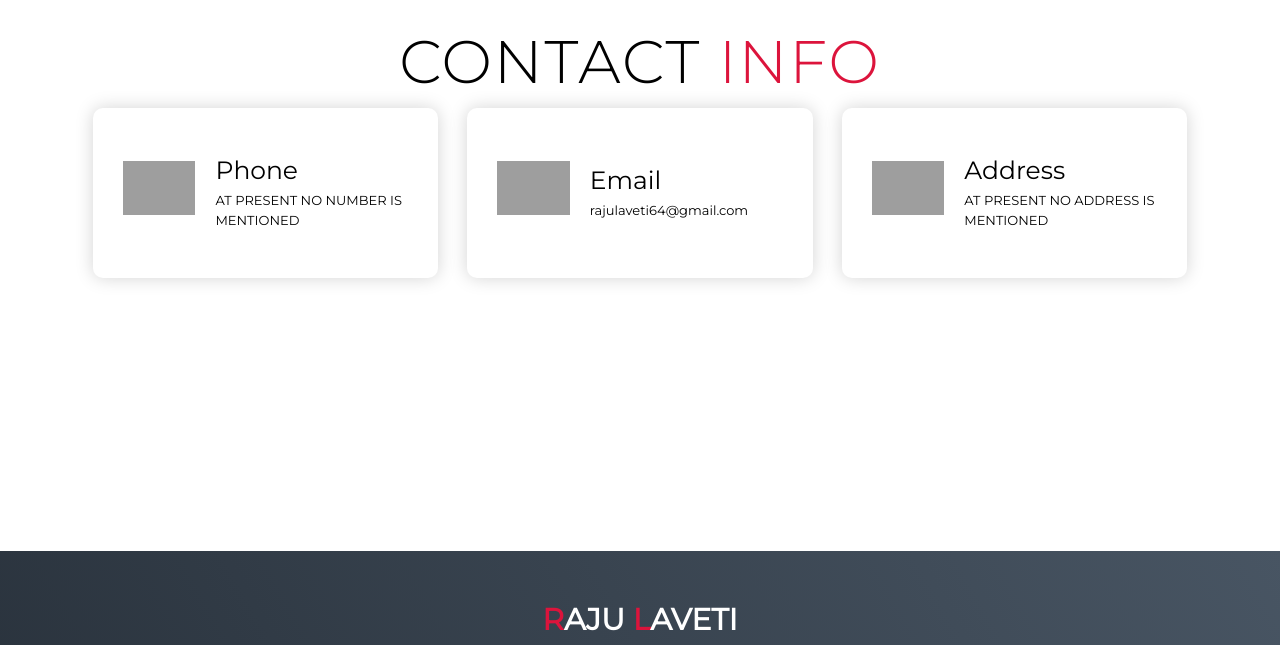
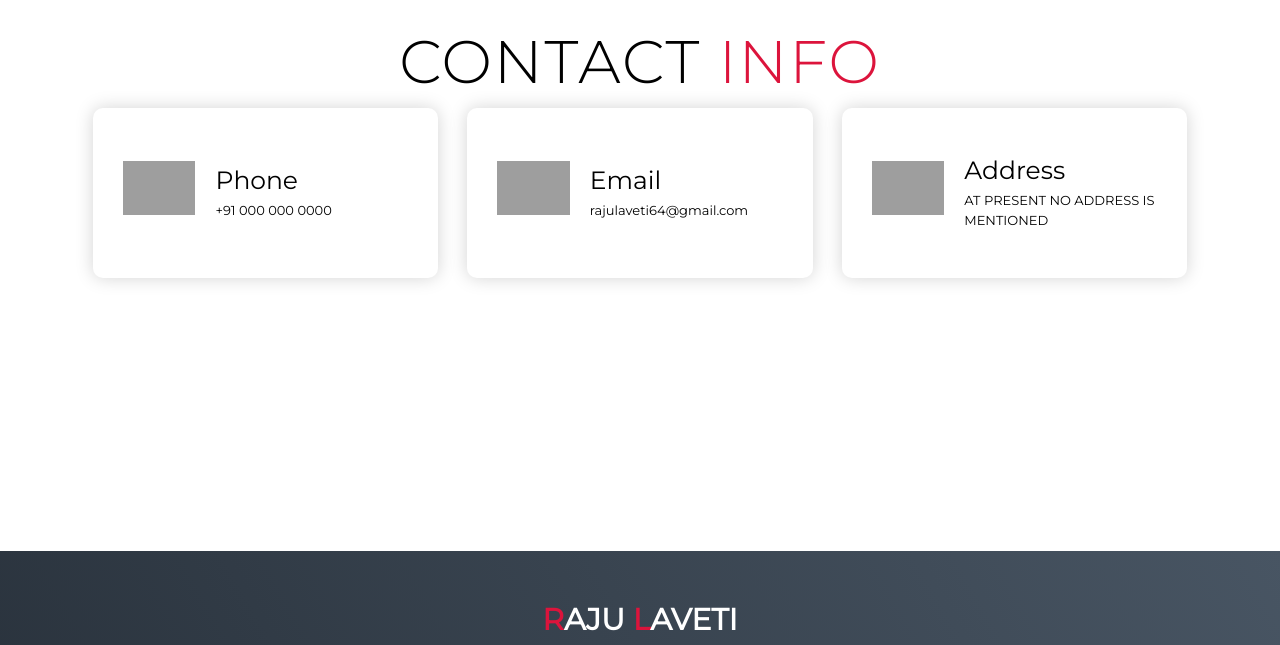
Before and after one commit to rajulaveti/personal-website, a plain HTML site: page index.html in a window 1280 px wide. Shown: the part 3890-4535 px from the top of the page. Drawn offline with Linux system fonts and the light colour scheme; grey boxes are pictures that could not be loaded.

Commit message:
Update index.html

```diff
--- a/index.html
+++ b/index.html
@@ -140,7 +140,7 @@
           <div class="icon"><img src="https://img.icons8.com/bubbles/100/000000/phone.png" /></div>
           <div class="contact-info">
             <h1>Phone</h1>
-            <h2>AT PRESENT NO NUMBER IS MENTIONED</h2>
+            <h2>+91 000 000 0000</h2>
 
           </div>
         </div>
```
